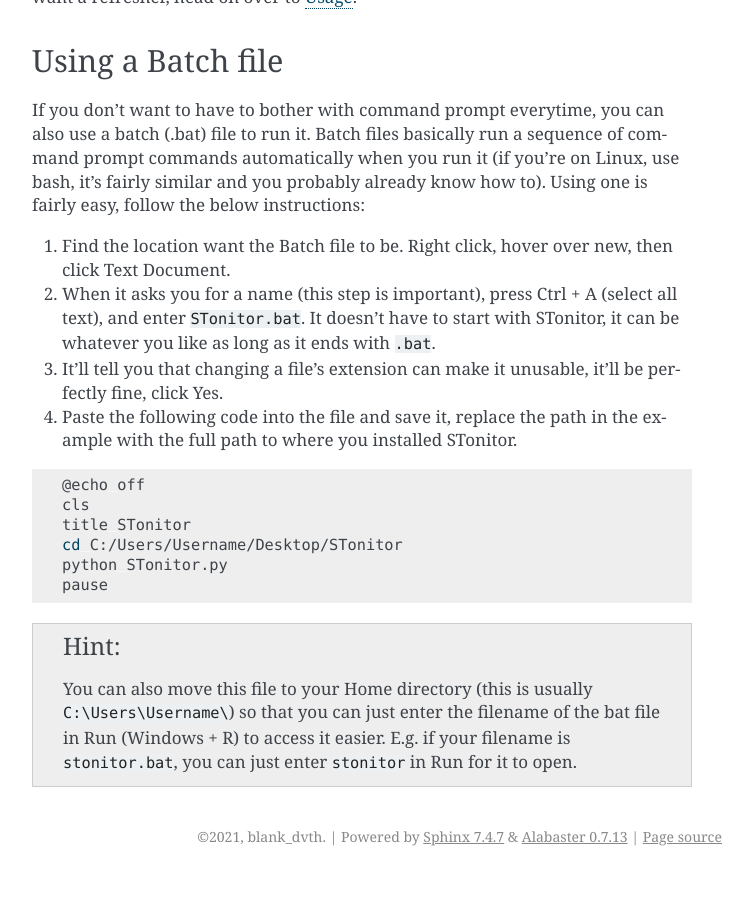
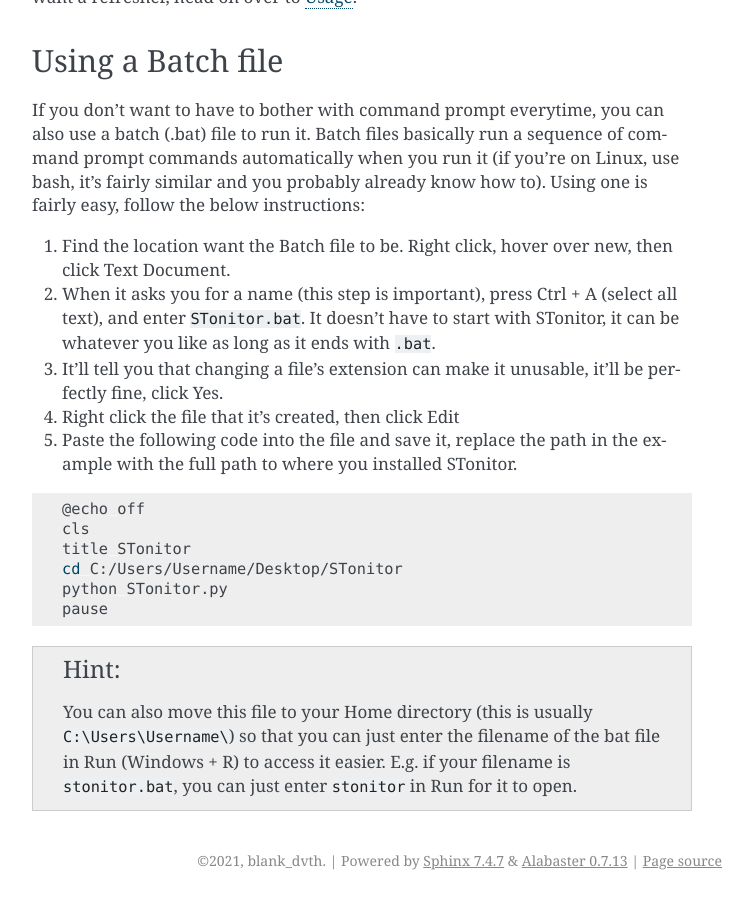
Before and after one commit to BLANK-TH/TSonitor, a Sphinx documentation site: the page built from docs/source/setup.rst, in a window 1280 px wide and 900 px high, scrolled down 1039 px. Shown: the whole window, without its empty margins (388-1141 px from the left). Built offline with Sphinx 7.4.7, drawn with Linux system fonts in a browser that asks for light colours; before the commit the page ends 1915 px from its top, so only the background shows below that.

Commit message:
make instructions a bit more detailed

```diff
--- a/docs/source/setup.rst
+++ b/docs/source/setup.rst
@@ -41,7 +41,8 @@
 1. Find the location want the Batch file to be. Right click, hover over new, then click Text Document.
 2. When it asks you for a name (this step is important), press Ctrl + A (select all text), and enter ``STonitor.bat``. It doesn't have to start with STonitor, it can be whatever you like as long as it ends with ``.bat``.
 3. It'll tell you that changing a file's extension can make it unusable, it'll be perfectly fine, click Yes.
-4. Paste the following code into the file and save it, replace the path in the example with the full path to where you installed STonitor.
+4. Right click the file that it's created, then click Edit
+5. Paste the following code into the file and save it, replace the path in the example with the full path to where you installed STonitor.
 
 .. code-block:: bash
 
```
